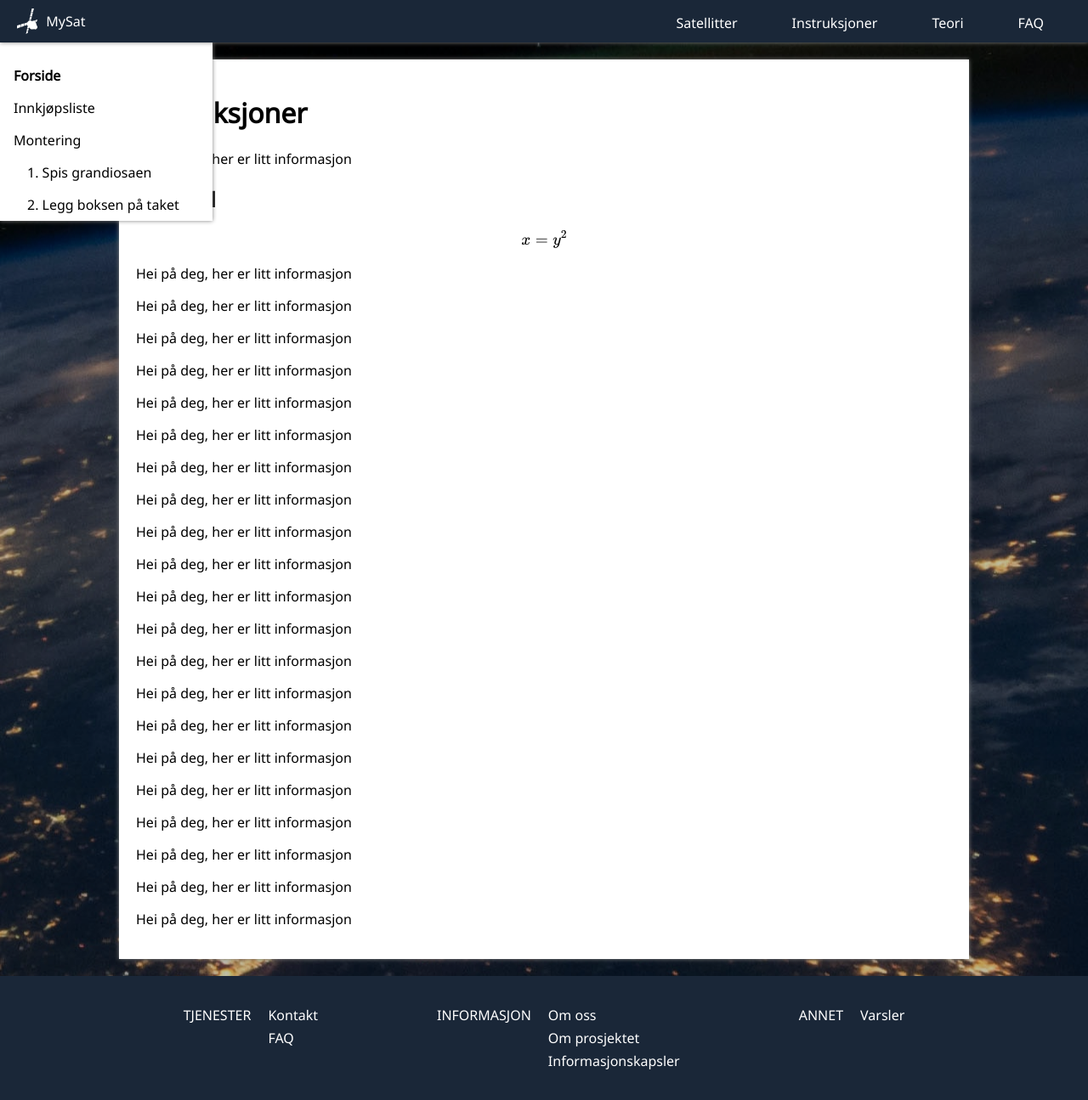
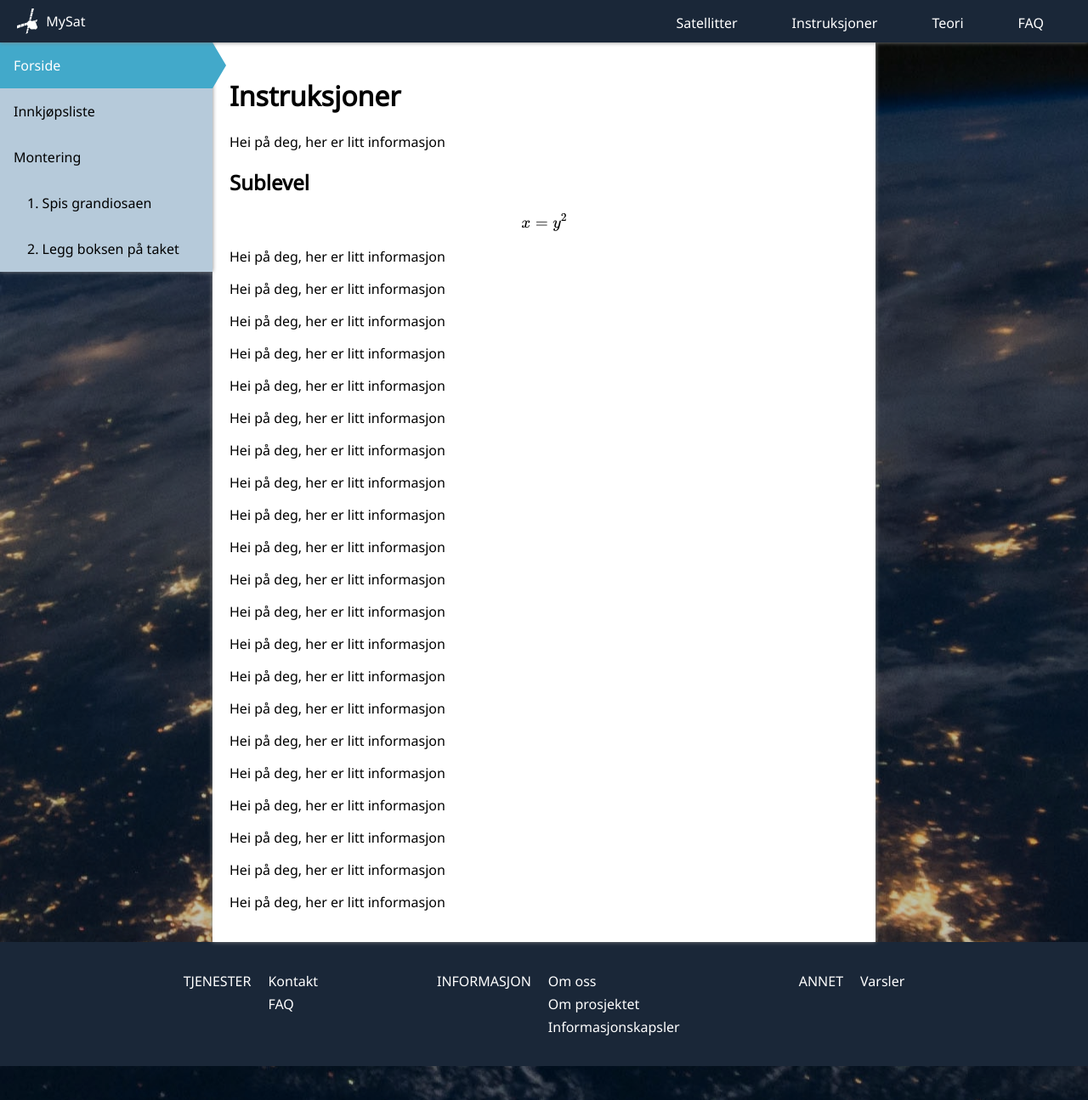
Before and after one commit to petterroea/eit-satellitt-i-norge, a Jekyll site: the page built from src/instruksjoner/index.md, in a window 1280 px wide and 1295 px high. Shown: the whole window at 85% size. Built offline with Jekyll 4.4.1, drawn with Linux system fonts in a browser that asks for light colours.

Commit message:
guide design

```diff
--- a/src/_layouts/guide.html
+++ b/src/_layouts/guide.html
@@ -14,16 +14,16 @@
 
 {% assign url = page.url | prepend: "/eit-satellitt-i-norge" %}
 
-<body class="guide-body">
+<body>
     {% include navigation.html %}
+    <div class="guide-body">
         <nav class="sidebar">
             {% for item in site.data.guides %}
-        <a class="sidebar-item" href="{{ item.link }}" {% if url==item.link %} style="font-weight: bold;" {% endif %}>
+            <a class="sidebar-item {% if url==item.link %}selected{% endif%}" href="{{ item.link }}">
                 {{ item.name }}
             </a>
             {% for subitem in item.subpages %}
-        <a class="sidebar-item sub" href="{{ subitem.link }}" {% if url==subitem.link %} style="font-weight: bold;" {%
-            endif %}>
+            <a class="sidebar-item sub {% if url==subitem.link %}selected{% endif%}" href="{{ subitem.link }}">
                 {{ subitem.name }}
             </a>
             {% endfor %}
@@ -32,6 +32,7 @@
         <div class="content-wrapper">
             {{ content }}
         </div>
+    </div>
     {% include footer.html %}
 </body>
 
--- a/src/assets/css/guide.scss
+++ b/src/assets/css/guide.scss
@@ -6,32 +6,62 @@ body {
 }
 
 .sidebar {
+  grid-area: sidebar;
+  justify-self: stretch;
+  align-self: flex-start;
   display: flex;
   flex-direction: column;
-  justify-content: flex-start;
-  align-items: flex-start;
-  width: 250px;
-  position: fixed;
   z-index: 1;
-  top: 50px;
-  left: 0;
-  padding-top: 20px;
-  background-color: white;
+  background-color: #B6CADA;
   box-shadow: grey 0 0 5px;
 }
 
 .sidebar-item {
-  padding: 0.5em 1em;
-  width: calc(100% - 2em);
+  padding: 1em 1em;
   text-decoration: none;
   color: black;
+  display: flex;
+  flex-direction: row;
+  align-items: center;
+  justify-content: space-between;
+}
+
+.sidebar-item.selected {
+    background-color: #42A9CA;
+    color: white;
+}
+
+.sidebar-item.selected::after {
+  content: "";
+  border-left: 1em solid #42A9CA;
+  border-top: 27px solid transparent;
+  border-bottom: 27px solid transparent;
+  margin: -2em;
 }
 
 .sidebar-item.sub {
-  padding: 0.5em 1em 0.5em 2em;
+  padding: 1em 1em 1em 2em;
   width: calc(100% - 3em);
 }
 
 .sidebar-item:hover {
   background-color: #eee;
 }
+
+.sidebar-item:hover::after {
+  border-left: 1em solid #eee;
+}
+
+.content-wrapper {
+  grid-area: center;
+  justify-self: center;
+  width: calc(100% - 40px);
+  margin: 0;
+}
+
+.guide-body {
+  display: grid;
+  grid-template-columns: 250px auto 250px;
+  grid-template-rows: auto;
+  grid-template-areas: "sidebar center empty";
+}
```
Lines whose indentation alone changed are shown as unchanged.
